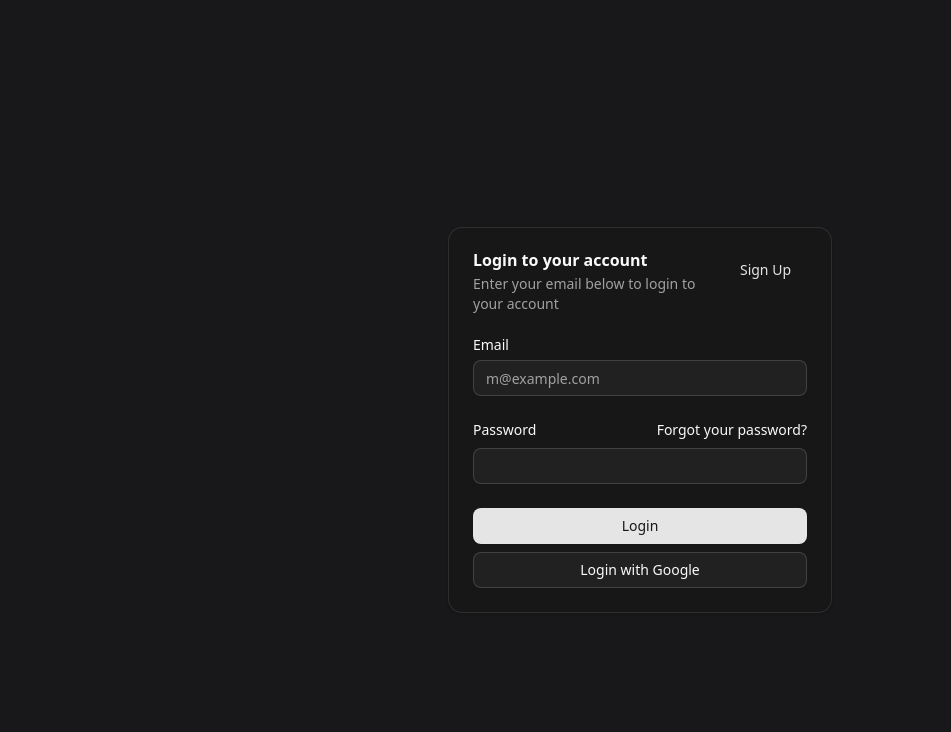
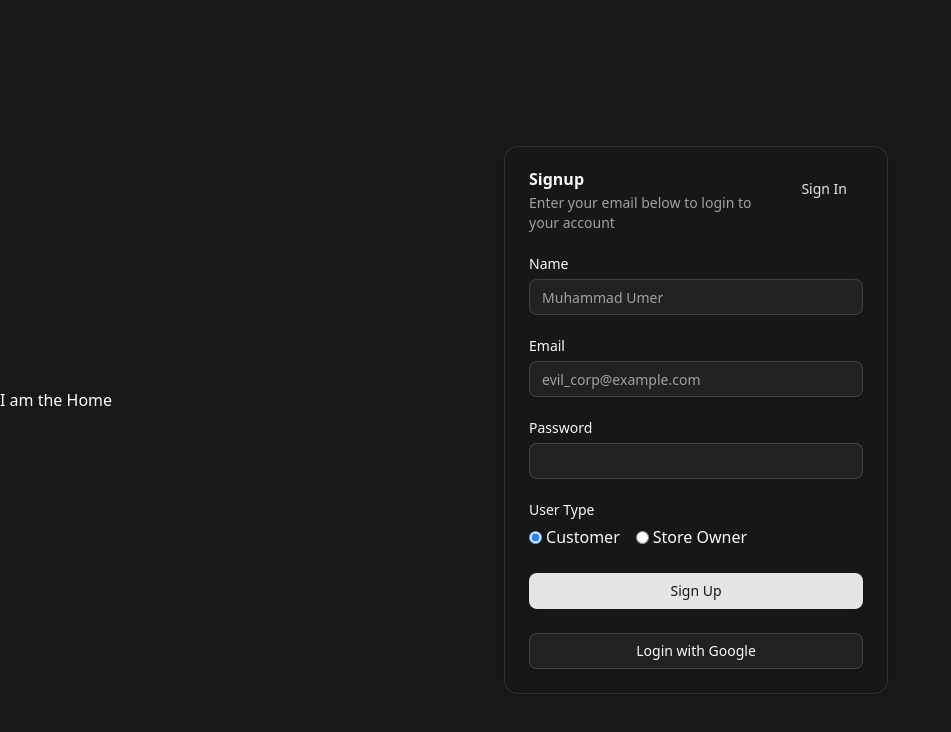
Before and after one commit to Muhammad-Umer34/Daily-Deals, a React (Vite) app in the folder client/: page /signup in a window 1280 px wide. Shown: the top 732 px of the page, without its empty margins (0-951 px from the left). Built offline with nearby package versions, Linux system fonts and the light colour scheme.

Commit message:
Done with navigation betwen pages using react-router-dom

```diff
--- a/client/package.json
+++ b/client/package.json
@@ -23,6 +23,7 @@
     "react-dom": "^19.1.0",
     "react-hook-form": "^7.59.0",
     "react-redux": "^9.2.0",
+    "react-router-dom": "^7.6.3",
     "redux": "^5.0.1",
     "tailwind-merge": "^3.3.1",
     "tailwindcss": "^4.1.11"
--- a/client/src/App.jsx
+++ b/client/src/App.jsx
@@ -1,13 +1,12 @@
+import { Outlet } from "react-router-dom";
 
-import AuthPage from './features/auth/authPage';
-
-function App() {
- return (
-  <div className='dark bg-zinc-900 min-h-screen min-w-full flex items-center justify-center'>
-   <AuthPage/>
-  </div>
-
- )
-}
+const App = () => {
+  return (
+    <div className="dark bg-zinc-900 min-h-screen min-w-full flex items-center justify-center">
+      <p className="text-white">I am the Home</p>
+      <Outlet />
+    </div>
+  );
+};
 
 export default App;
--- a/client/src/features/auth/authAPI.js
+++ b/client/src/features/auth/authAPI.js
@@ -1,4 +1,5 @@
 import axios from "axios"
+import { authActions}  from "./authSlices";
 
 const BASE_URL = "http://localhost:5000/api/auth";
 
@@ -12,6 +13,15 @@ export const registerForm = async (userObj)=>{
    const response = await axios.post(`${BASE_URL}/register`, userData, {
     withCredentials: true,
   });
-  console.log(response.data);
+  console.log("Response data is ",response.data);
   return response.data;
+};
+
+export const loginForm = async (userObj)=>{
+   const userData = {
+    email:userObj.email,
+    password:userObj.password
+  }
+  const response = await axios.post(`${BASE_URL}/login`,userData,{withCredentials:true,});
+   return response.data;
 }
--- a/client/src/features/auth/authSlices.js
+++ b/client/src/features/auth/authSlices.js
@@ -18,5 +18,5 @@ const authSlice = createSlice({
   }
 })
 
-export const {authActions} = authSlice.actions;
+export const authActions = authSlice.actions;
 export default authSlice;
--- a/client/src/features/auth/loginForm.jsx
+++ b/client/src/features/auth/loginForm.jsx
@@ -1,5 +1,8 @@
 import React from "react";
+import { useForm } from "react-hook-form";
 import { Button } from "@/components/ui/button";
+import { loginForm } from "./authAPI";
+import { authActions } from "./authSlices";
 import {
   Card,
   CardAction,
@@ -11,8 +14,36 @@ import {
 } from "@/components/ui/card";
 import { Input } from "@/components/ui/input";
 import { Label } from "@/components/ui/label";
+import { useDispatch } from "react-redux";
+import { useNavigate} from "react-router-dom";
 
-const SigninCard = ({toggleSigninForm}) => {
+const SigninCard = ({ toggleSigninForm }) => {
+  const dispatch = useDispatch();
+  const Navigate = useNavigate();
+
+  const {
+    register,
+    handleSubmit,
+    formState: { errors },
+  } = useForm();
+
+  const onSubmit = async (data) => {
+    try {
+      const response = await loginForm(data);
+      console.log(response);
+      await dispatch(
+        authActions.login({
+          user: response.user,
+          accessToken: response.accessToken,
+        })
+      );
+      Navigate("/");
+
+    } catch (error) {
+      console.error("Login failed:", error.message || error);
+    }
+  };
+
   return (
     <Card className="w-full max-w-sm mx-auto mt-10">
       <CardHeader>
@@ -21,12 +52,14 @@ const SigninCard = ({toggleSigninForm}) => {
           Enter your email below to login to your account
         </CardDescription>
         <CardAction>
-          <Button variant="link" onClick={toggleSigninForm}>Sign Up</Button>
+          <Button variant="link" onClick={toggleSigninForm}>
+            Sign Up
+          </Button>
         </CardAction>
       </CardHeader>
 
       <CardContent>
-        <form>
+        <form onSubmit={handleSubmit(onSubmit)}>
           <div className="flex flex-col gap-6">
             <div className="grid gap-2">
               <Label htmlFor="email">Email</Label>
@@ -34,8 +67,11 @@ const SigninCard = ({toggleSigninForm}) => {
                 id="email"
                 type="email"
                 placeholder="m@example.com"
-                required
+                {...register("email", { required: "Email is required" })}
               />
+              {errors.email && (
+                <p className="text-red-500 text-sm">{errors.email.message}</p>
+              )}
             </div>
 
             <div className="grid gap-2">
@@ -48,16 +84,26 @@ const SigninCard = ({toggleSigninForm}) => {
                   Forgot your password?
                 </a>
               </div>
-              <Input id="password" type="password" required />
+              <Input
+                id="password"
+                type="password"
+                {...register("password", { required: "Password is required" })}
+              />
+              {errors.password && (
+                <p className="text-red-500 text-sm">
+                  {errors.password.message}
+                </p>
+              )}
             </div>
+
+            <Button type="submit" className="w-full">
+              Login
+            </Button>
           </div>
         </form>
       </CardContent>
 
       <CardFooter className="flex-col gap-2">
-        <Button type="submit" className="w-full">
-          Login
-        </Button>
         <Button variant="outline" className="w-full">
           Login with Google
         </Button>
--- a/client/src/features/auth/signupForm.jsx
+++ b/client/src/features/auth/signupForm.jsx
@@ -13,17 +13,25 @@ import {
 } from "@/components/ui/card";
 import { Input } from "@/components/ui/input";
 import { Label } from "@/components/ui/label";
+import { useNavigate } from "react-router-dom";
 
 const SignupCard = ({ toggleSigninForm }) => {
+  const navigate = useNavigate();
+
   const {
     register,
     handleSubmit,
     formState: { errors },
   } = useForm();
 
-  const onSubmit = (data) => {
-    console.log("Form submitted:", data);
-    registerForm(data);
+  const onSubmit = async (data) => {
+    try {
+      await registerForm(data);
+      console.log("User registered successfully!");
+      navigate("/login"); // ✅ Redirect to login page
+    } catch (error) {
+      console.error("Signup failed:", error.message || error);
+    }
   };
 
   return (
@@ -66,7 +74,7 @@ const SignupCard = ({ toggleSigninForm }) => {
                     message: "Invalid email format",
                   },
                 })}
-                placeholder="m@example.com"
+                placeholder="evil_corp@example.com"
               />
               {errors.email && (
                 <p className="text-red-500 text-sm">{errors.email.message}</p>
@@ -87,7 +95,9 @@ const SignupCard = ({ toggleSigninForm }) => {
                 })}
               />
               {errors.password && (
-                <p className="text-red-500 text-sm">{errors.password.message}</p>
+                <p className="text-red-500 text-sm">
+                  {errors.password.message}
+                </p>
               )}
             </div>
 
--- a/client/src/main.jsx
+++ b/client/src/main.jsx
@@ -1,14 +1,30 @@
-import { StrictMode } from 'react'
-import { createRoot } from 'react-dom/client'
-import './index.css'
-import App from './App.jsx'
-import { Provider } from 'react-redux'
-import appStore from '../store.js'
+import { StrictMode } from "react";
+import { createRoot } from "react-dom/client";
+import { Provider } from "react-redux";
+import { RouterProvider, createBrowserRouter } from "react-router-dom";
+import appStore from "../store";
+import "./index.css";
 
-createRoot(document.getElementById('root')).render(
+// Components
+import App from "./App.jsx";
+import SigninCard from "./features/auth/loginForm.jsx";
+import SignupCard from "./features/auth/signupForm.jsx";
+
+const router = createBrowserRouter([
+  {
+    path: "/",
+    element: <App />,
+    children: [
+      { path: "login", element: <SigninCard/> },
+      { path: "signup", element: <SignupCard/> },
+    ],
+  },
+]);
+
+createRoot(document.getElementById("root")).render(
   <StrictMode>
     <Provider store={appStore}>
-    <App />
+      <RouterProvider router={router} />
     </Provider>
-  </StrictMode>,
-)
+  </StrictMode>
+);
```
Also changed, not shown: 1 other file (tests, documents, lock files or other folders).
